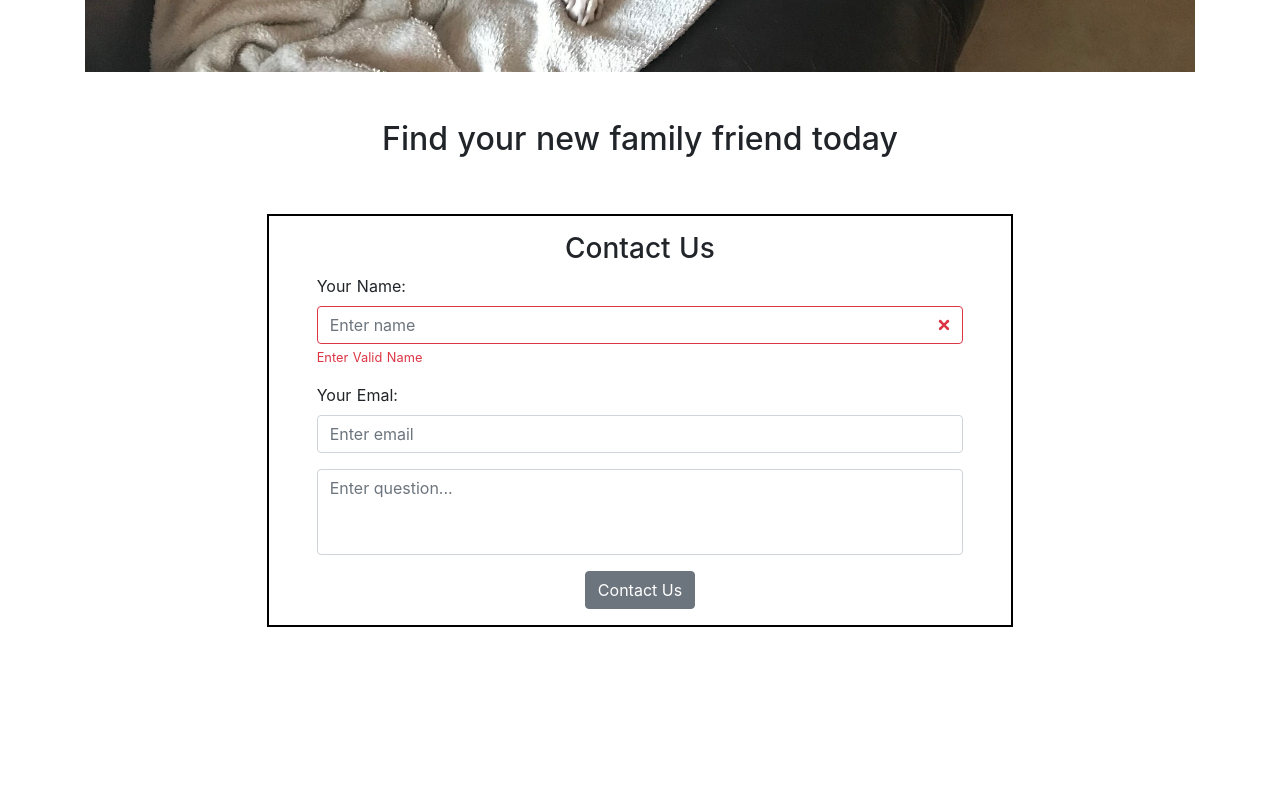
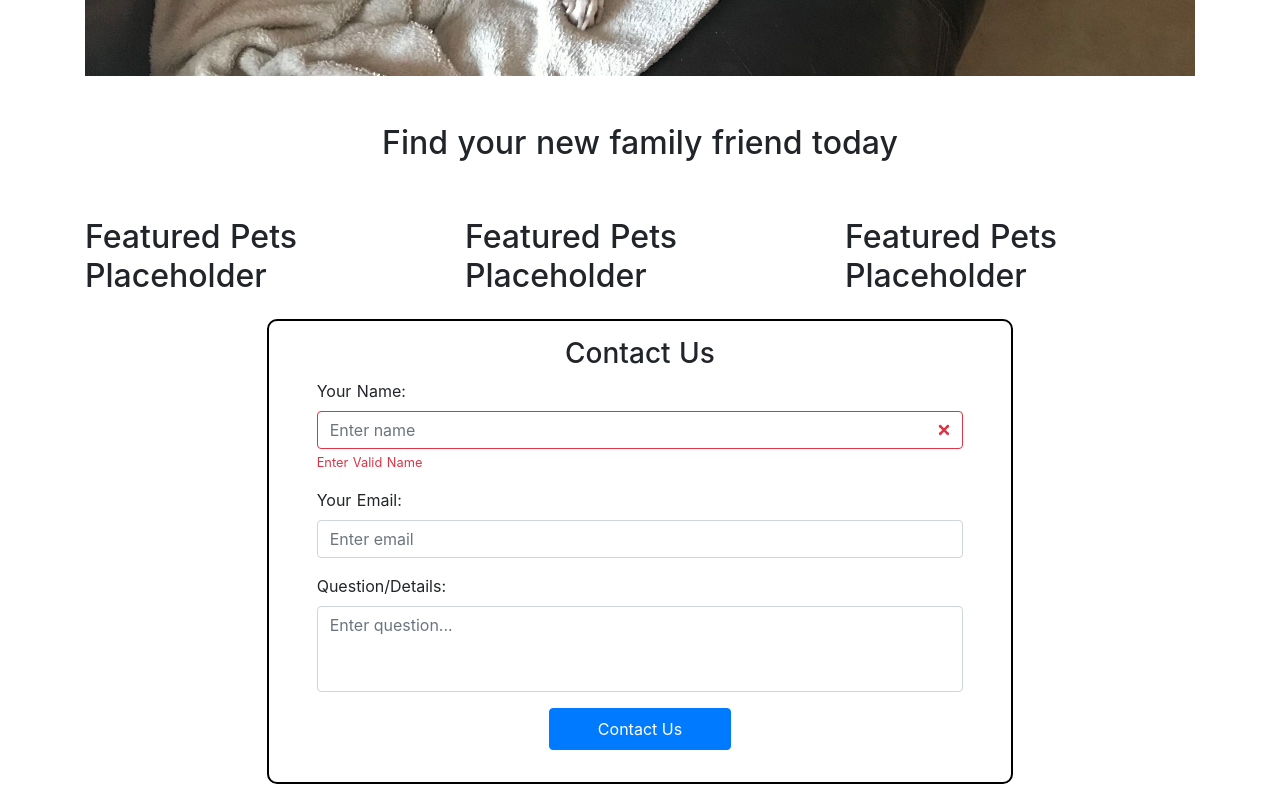
Before and after one commit to will-i-code420/pet-adopt2, a Nuxt app: page / in a window 1280 px wide. Shown: the part 776-1576 px from the top of the page. Before the commit the page ends 1419 px from the top, so only its background shows below. Built offline with nearby package versions, Linux system fonts and the light colour scheme; no server answers.

Commit message:
made contact form into compnenet and placed in index and contact page.  fixed contactController messages and form error message display.

```diff
--- a/components/ContactForm.vue
+++ b/components/ContactForm.vue
@@ -1,47 +1,126 @@
 <template>
-  <b-form-row @submit.prevent="submitQuestion" align-h="start" class="pb-3">
-    <b-col cols="8" offset="2" class="contact-form py-3 px-5">
+  <b-form align-h="start" class="pb-3">
     <h3 class="text-center">
       Contact Us
     </h3>
-      <b-form-group id="input-group-name" label="Your Name:" label-for="name">
+    <b-form-group
+        id="input-group-name"
+        label="Your Name:"
+        label-for="name"
+        :state="nameVerif"
+        :invalid-feedback="invalidName"
+        :valid-feedback="validName"
+      >
         <b-form-input
           id="name"
           v-model="contactForm.name"
-          required
+          :state="nameVerif"
           placeholder="Enter name"
         ></b-form-input>
       </b-form-group>
-      <b-form-group id="input-group-email" label="Your Emal:" label-for="email">
+      <b-form-group
+        id="input-group-email"
+        label="Your Email:"
+        label-for="email"
+      >
         <b-form-input
           id="email"
           v-model="contactForm.email"
+          type="email"
           required
           placeholder="Enter email"
         ></b-form-input>
       </b-form-group>
+      <b-form-group
+        id="input-group-question"
+        label="Question/Details:"
+        label-for="info"
+      >
       <b-form-textarea
-        id="textarea"
+        id="info"
         v-model="contactForm.info"
         placeholder="Enter question..."
+        required
         rows="3"
         max-rows="6"
       ></b-form-textarea>
-      <b-button class="form-button mt-3">Contact Us</b-button>
-    </b-col>
-  </b-form-row>
+      </b-form-group>
+    <b-button variant="primary" class="mt-3 px-5 py-2" @click="submitQuestion">
+      Contact Us
+    </b-button>
+    <b-alert
+      :show="error"
+      variant="danger"
+    >
+      {{ errorMsg }}
+    </b-alert>
+    <b-alert
+      :show="submitted"
+      dismissible
+      fade
+      variant="success"
+    >
+      {{ submittedMsg }}
+    </b-alert>
+  </b-form>
 </template>
 
 <script>
 export default {
   name: 'ContactForm',
-  data() {
+  computed: {
+    nameVerif () {
+      return this.contactForm.name.length > 4
+    },
+    invalidName () {
+      return this.nameVerif ? '' : 'Enter Valid Name'
+    },
+    validName () {
+      return this.nameVerif ? 'Thank You' : ''
+    }
+  },
+  data () {
     return {
-
+      contactForm: {
+        name: '',
+        email: '',
+        info: ''
+      },
+      error: false,
+      errorMsg: '',
+      submitted: false,
+      submittedMsg: ''
+    }
+  },
+  methods: {
+    async submitQuestion (event) {
+      event.preventDefault()
+      try {
+        if (this.error) {
+          this.error = false
+          this.errorMsg = ''
+        }
+        const res = await this.$axios.post('/contact', this.contactForm)
+        this.submitted = true
+        this.submittedMsg = res.data.msg
+        this.clearContactForm()
+      } catch (err) {
+        this.error = true
+        this.errorMsg = err.response.data.msg
+      }
+    },
+    clearContactForm () {
+      this.contactForm.name = ''
+      this.contactForm.email = ''
+      this.contactForm.info = ''
     }
   }
 }
 </script>
 
 <style scoped>
+.btn {
+  display: flex;
+  margin: 0 auto;
+}
 </style>
--- a/pages/contact.vue
+++ b/pages/contact.vue
@@ -1,11 +1,27 @@
 <template>
   <section id="contact-container">
-    <h1>Contact Us Page</h1>
+    <b-container class="text-center py-4">
+      <b-row class="pb-3">
+        <b-col>
+          <h1>Contact Us Info Placeholder</h1>
+        </b-col>
+      </b-row>
+      <b-form-row align-h="start" class="pb-3">
+        <b-col cols="8" offset="2" class="contact-form py-3 px-5">
+          <ContactForm />
+        </b-col>
+      </b-form-row>
+    </b-container>
   </section>
 </template>
 
 <script>
+import ContactForm from '~/components/ContactForm'
+
 export default {
+  components: {
+    ContactForm
+  }
 }
 </script>
 
--- a/pages/index.vue
+++ b/pages/index.vue
@@ -1,7 +1,7 @@
 <template>
   <section id="home-container">
     <b-container class="pt-3">
-      <h1 class="text-center">
+      <h1 class="text-center pb-1">
         Adopt-A-Pet
       </h1>
       <b-row>
@@ -12,68 +12,20 @@
       <h2 class="text-center py-5">
         Find your new family friend today
       </h2>
-      <b-row>
-        <b-col>
+      <b-row class="featured-pets mb-3">
+        <b-col md="4">
+          <h2>Featured Pets Placeholder</h2>
+        </b-col>
+        <b-col md="4">
+          <h2>Featured Pets Placeholder</h2>
+        </b-col>
+        <b-col md="4">
+          <h2>Featured Pets Placeholder</h2>
         </b-col>
       </b-row>
       <b-form-row align-h="start" class="pb-3">
         <b-col cols="8" offset="2" class="contact-form py-3 px-5">
-          <h3 class="text-center">
-            Contact Us
-          </h3>
-          <b-form-group
-            id="input-group-name"
-            label="Your Name:"
-            label-for="name"
-            :state="nameVerif"
-            :invalid-feedback="invalidName"
-            :valid-feedback="validName"
-          >
-            <b-form-input
-              id="name"
-              v-model="contactForm.name"
-              :state="nameVerif"
-              placeholder="Enter name"
-            ></b-form-input>
-          </b-form-group>
-          <b-form-group
-            id="input-group-email"
-            label="Your Emal:"
-            label-for="email"
-          >
-            <b-form-input
-              id="email"
-              v-model="contactForm.email"
-              type="email"
-              required
-              placeholder="Enter email"
-            ></b-form-input>
-          </b-form-group>
-          <b-form-textarea
-            id="info"
-            v-model="contactForm.info"
-            placeholder="Enter question..."
-            required
-            rows="3"
-            max-rows="6"
-          ></b-form-textarea>
-          <b-button class="form-button mt-3" @click="submitQuestion">
-            Contact Us
-          </b-button>
-          <b-alert
-            :show="error"
-            variant="danger"
-          >
-          {{ errorMsg }}
-          </b-alert>
-          <b-alert
-            :show="submitted"
-            dismissible
-            fade
-            variant="success"
-          >
-          {{ submittedMsg }}
-          </b-alert>
+          <ContactForm />
         </b-col>
       </b-form-row>
     </b-container>
@@ -81,55 +33,14 @@
 </template>
 
 <script>
+import ContactForm from '~/components/ContactForm'
+
 export default {
+  components: {
+    ContactForm
+  },
   created () {
     this.$store.dispatch('pets/getPets')
-  },
-  computed: {
-    nameVerif () {
-      return this.contactForm.name.length > 4
-    },
-    invalidName () {
-      return this.nameVerif ? '' : 'Enter Valid Name'
-    },
-    validName () {
-      return this.nameVerif ? 'Thank You' : ''
-    }
-  },
-  data () {
-    return {
-      contactForm: {
-        name: '',
-        email: '',
-        info: ''
-      },
-      error: false,
-      errorMsg: '',
-      submitted: false,
-      submittedMsg: ''
-    }
-  },
-  methods: {
-    async submitQuestion () {
-      try {
-        if (this.error) {
-          this.error = false
-          this.errorMsg = ''
-        }
-        const res = await this.$axios.post('/contact', this.contactForm)
-        this.submittedMsg = res.data.msg
-        this.clearContactForm()
-        this.submitted = true
-      } catch (err) {
-        this.errorMsg = err
-        this.error = true
-      }
-    },
-    clearContactForm () {
-      this.contactForm.name = ''
-      this.contactForm.email = ''
-      this.contactForm.info = ''
-    }
   },
   head () {
     return {
@@ -160,5 +71,6 @@ export default {
 
 .contact-form {
   border: 2px solid black;
+  border-radius: 10px;
 }
 </style>
```
Also changed, not shown: 2 other files (tests, documents, lock files or other folders). Lines whose indentation alone changed are shown as unchanged.
